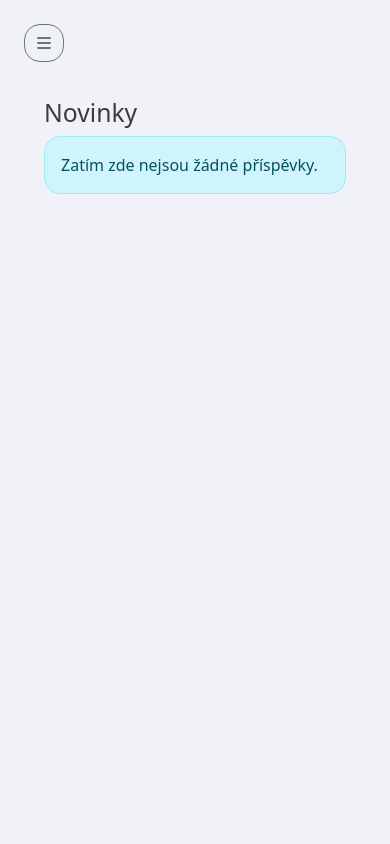
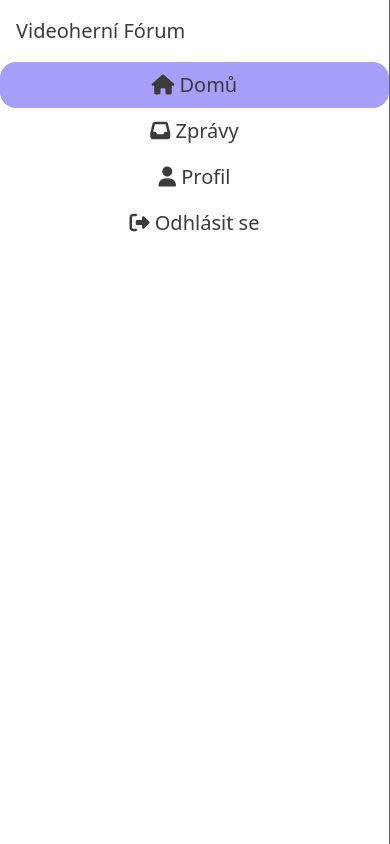
Before and after one commit to matejbartoncik/videoherniForum, a PHP site: page /index.php in a window 390 px wide, after a click that opens the changed part. Run offline with PHP 8.4, Linux system fonts and the light colour scheme; the visitor is signed in with stand-in values (Sample User, id 1); data that the repository does not hold is empty.

Commit message:
fixed responsivity

```diff
--- a/app/partials/header.php
+++ b/app/partials/header.php
@@ -52,8 +52,46 @@
         </ul>
     </div>
 
-    <!-- Mobile sidebar - same changes -->
-    <!-- (keeping your existing offcanvas code but with same login/logout logic) -->
+    <!-- Mobile sidebar (offcanvas) -->
+    <div class="offcanvas offcanvas-start text-bg-dark" tabindex="-1" id="sidebarOffcanvas">
+        <div class="offcanvas-header">
+            <h5 class="offcanvas-title">Videoherní Fórum</h5>
+            <button type="button" class="btn-close btn-close-white" data-bs-dismiss="offcanvas"></button>
+        </div>
+        <div class="offcanvas-body">
+            <ul class="nav nav-pills flex-column mb-auto text-center fs-5">
+                <li class="nav-item">
+                    <a href="?page=home" class="nav-link text-white <?= $pageTitle=='Domů' ? 'active':'' ?>">
+                        <i class="fa-solid fa-house"></i> Domů
+                    </a>
+                </li>
+
+                <?php if ($currentUser): ?>
+                    <li>
+                        <a href="?page=messages" class="nav-link text-white <?= $pageTitle=='Zprávy' ? 'active':'' ?>">
+                            <i class="fa-solid fa-inbox"></i> Zprávy
+                        </a>
+                    </li>
+                    <li>
+                        <a href="?page=profile" class="nav-link text-white <?= $pageTitle=='Profil' ? 'active':'' ?>">
+                            <i class="fa-solid fa-user"></i> Profil
+                        </a>
+                    </li>
+                    <li>
+                        <a href="?page=logout" class="nav-link text-white">
+                            <i class="fa-solid fa-sign-out-alt"></i> Odhlásit se
+                        </a>
+                    </li>
+                <?php else: ?>
+                    <li>
+                        <a href="?page=login" class="nav-link text-white <?= $pageTitle=='Přihlášení' ? 'active':'' ?>">
+                            <i class="fa-solid fa-sign-in-alt"></i> Přihlásit se
+                        </a>
+                    </li>
+                <?php endif; ?>
+            </ul>
+        </div>
+    </div>
 
     <main class="p-4 flex-grow-1">
         <button class="btn btn-outline-secondary d-md-none mb-3" type="button" data-bs-toggle="offcanvas" data-bs-target="#sidebarOffcanvas">
```
